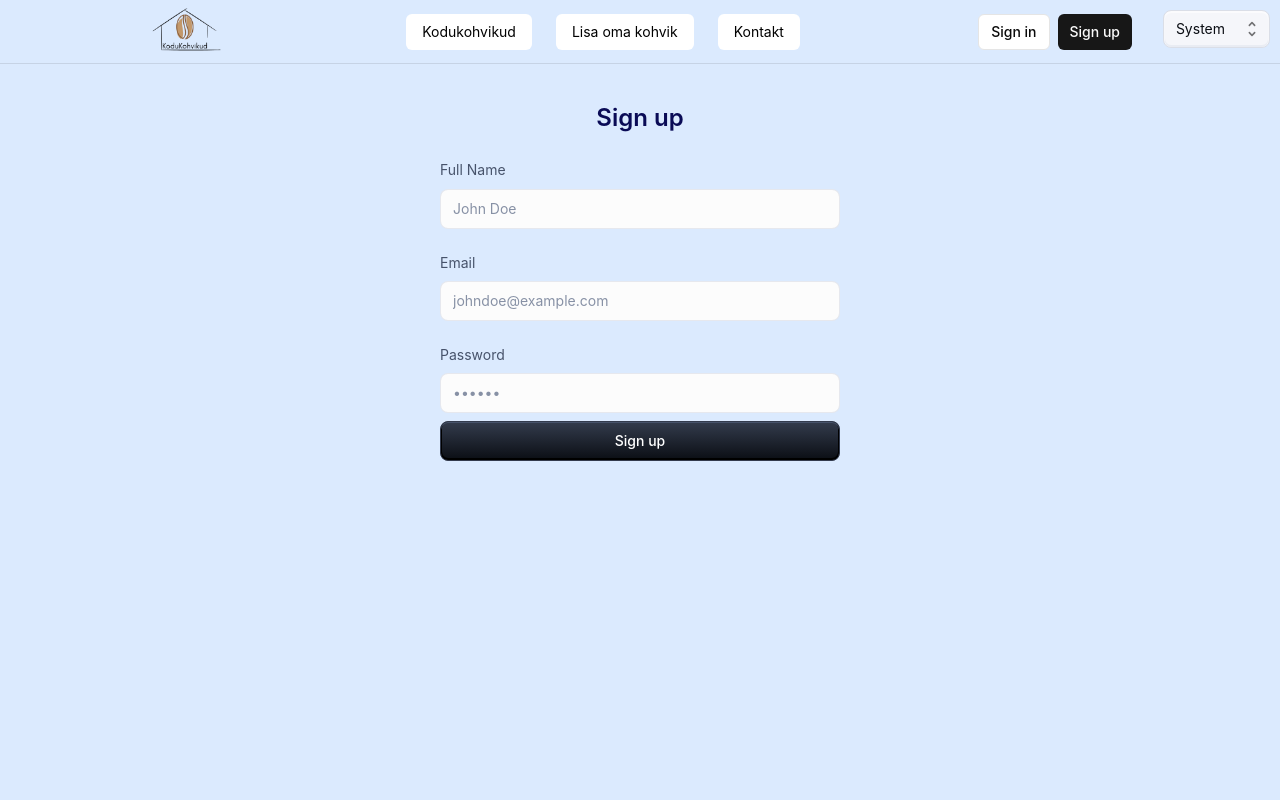
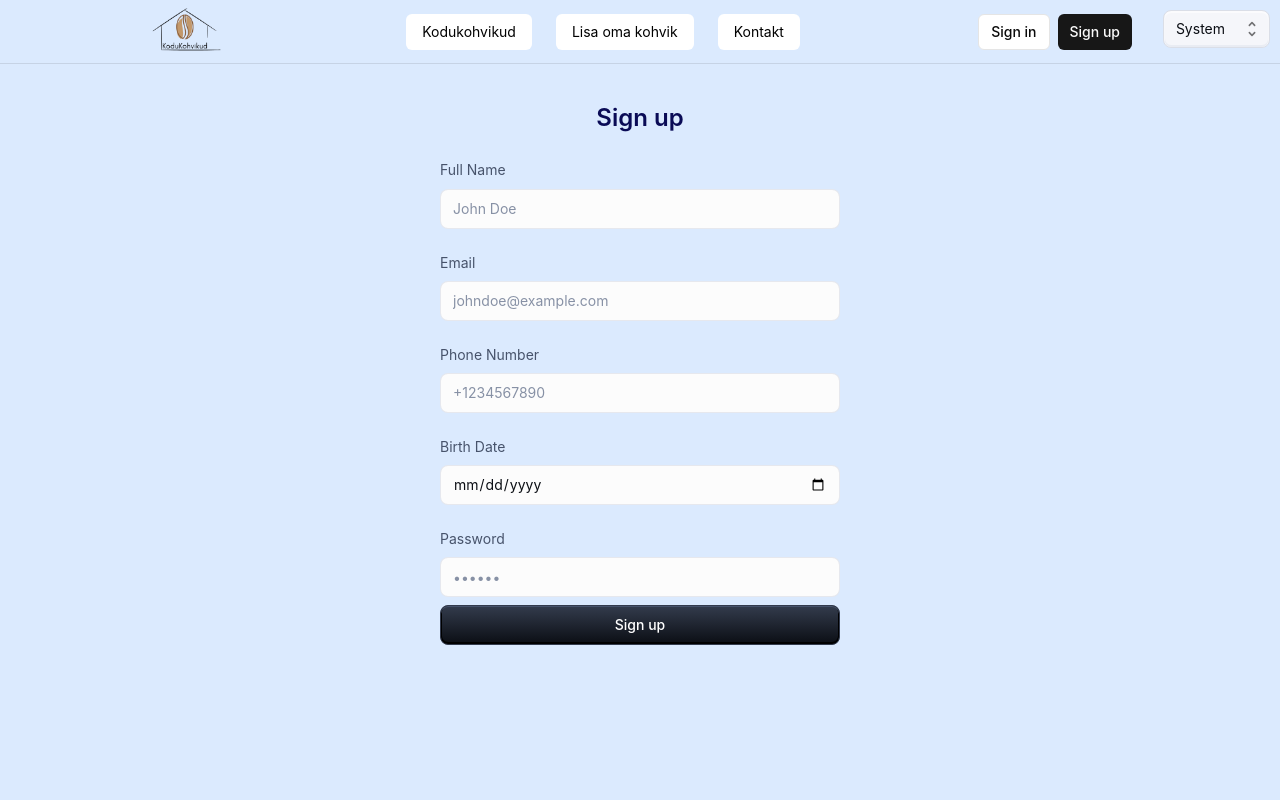
Before and after one commit to rakenduste-programmeerimine-2024/kodukohvikud, a Next.js app: page /sign-up in a window 1280 px wide. Shown: the top 800 px of the page. Built offline with nearby package versions, Linux system fonts and the light colour scheme; no server answers.

Commit message:
uuendused

```diff
--- a/app/(auth-pages)/sign-up/page.tsx
+++ b/app/(auth-pages)/sign-up/page.tsx
@@ -26,15 +26,20 @@ export default function SignUp() {
   const [email, setEmail] = React.useState('');
   const [password, setPassword] = React.useState('');
   const [name, setName] = React.useState('');
+  const [phone, setPhone] = React.useState('');
+  const [birthDate, setBirthDate] = React.useState('');
   const [emailError, setEmailError] = React.useState(false);
   const [passwordError, setPasswordError] = React.useState(false);
   const [nameError, setNameError] = React.useState(false);
+  const [phoneError, setPhoneError] = React.useState(false);
+  const [birthDateError, setBirthDateError] = React.useState(false);
 
   const handleSignUp = async (event: React.FormEvent<HTMLFormElement>) => {
     event.preventDefault();
 
     // Basic form validation
     let valid = true;
+
     if (!name) {
       setNameError(true);
       valid = false;
@@ -56,6 +61,20 @@ export default function SignUp() {
       setPasswordError(false);
     }
 
+    if (!phone || !/^\+?[1-9]\d{1,14}$/.test(phone)) {
+      setPhoneError(true);
+      valid = false;
+    } else {
+      setPhoneError(false);
+    }
+
+    if (!birthDate || !/^\d{4}-\d{2}-\d{2}$/.test(birthDate)) {
+      setBirthDateError(true);
+      valid = false;
+    } else {
+      setBirthDateError(false);
+    }
+
     if (!valid) return;
 
     // Supabase sign-up logic
@@ -63,7 +82,7 @@ export default function SignUp() {
       email,
       password,
       options: {
-        data: { name }, // Save user's name in the profile metadata
+        data: { name, phone, birthDate }, // Save user's metadata including birth date
       },
     });
 
@@ -117,6 +136,37 @@ export default function SignUp() {
           </FormControl>
 
           <FormControl fullWidth margin="normal">
+            <FormLabel htmlFor="phone">Phone Number</FormLabel>
+            <TextField
+              id="phone"
+              name="phone"
+              type="tel"
+              value={phone}
+              onChange={(e) => setPhone(e.target.value)}
+              required
+              variant="outlined"
+              placeholder="+1234567890"
+              error={phoneError}
+              helperText={phoneError ? 'Please enter a valid phone number' : ''}
+            />
+          </FormControl>
+
+          <FormControl fullWidth margin="normal">
+            <FormLabel htmlFor="birthDate">Birth Date</FormLabel>
+            <TextField
+              id="birthDate"
+              name="birthDate"
+              type="date"
+              value={birthDate}
+              onChange={(e) => setBirthDate(e.target.value)}
+              required
+              variant="outlined"
+              error={birthDateError}
+              helperText={birthDateError ? 'Please enter a valid date (YYYY-MM-DD)' : ''}
+            />
+          </FormControl>
+
+          <FormControl fullWidth margin="normal">
             <FormLabel htmlFor="password">Password</FormLabel>
             <TextField
               id="password"
```
